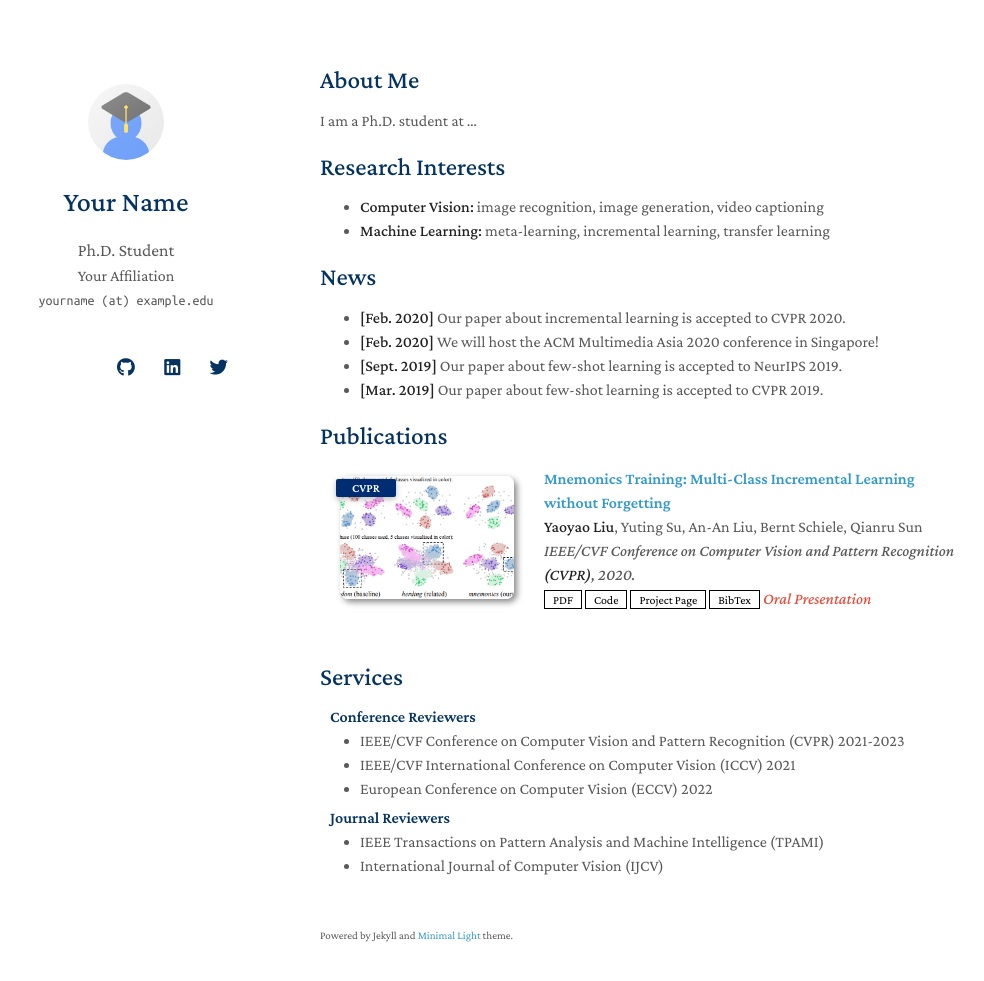
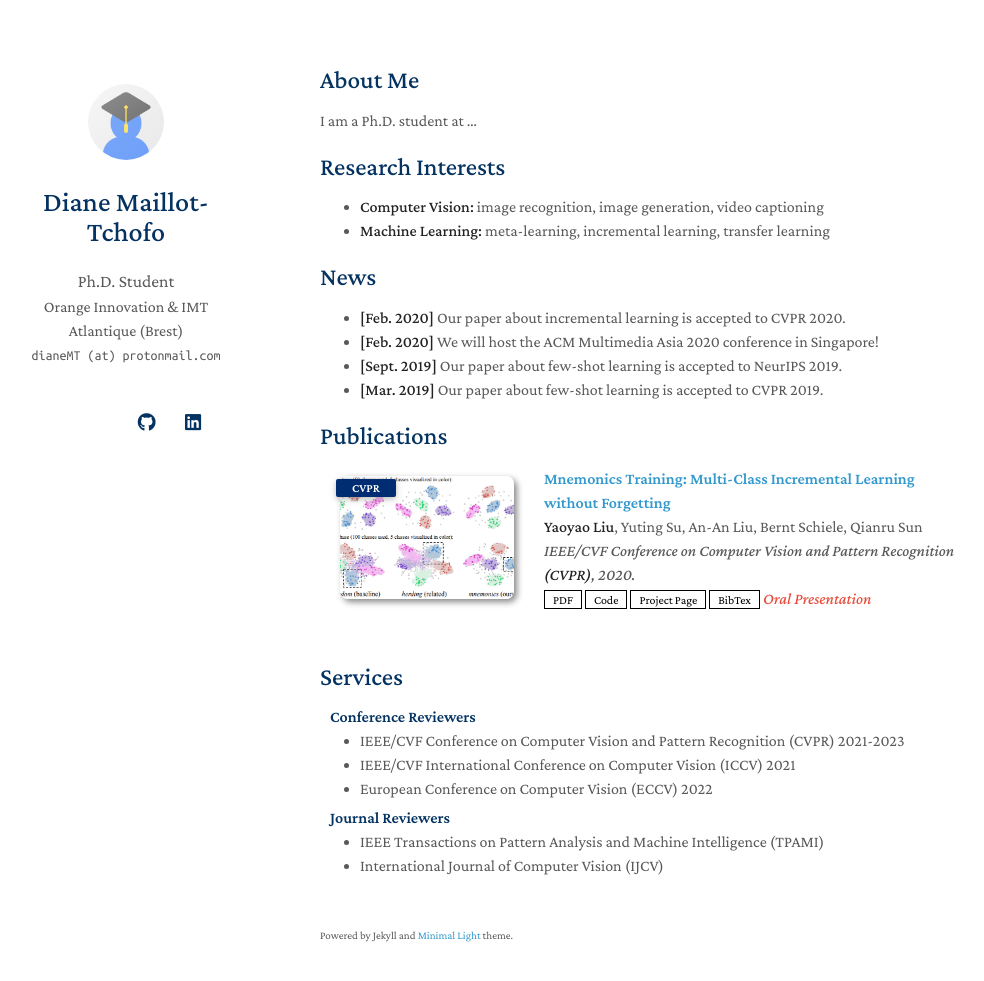
Before and after one commit to DianeMT/DianeMT.github.io, a Jekyll site: the page built from index.md, in a window 1280 px wide and 1016 px high. Shown: the top 981 px of the window, without its empty margins (150-1134 px from the left). Built offline with Jekyll 4.4.1, drawn with Linux system fonts in a browser that asks for light colours; nearby versions of some CDN libraries; a style sheet for code colours, icons or effects is not loaded; our own code applies the rules of GitHub Pages for plain Markdown files.

Commit message:
personalized _config.yml

```diff
--- a/_config.yml
+++ b/_config.yml
@@ -1,22 +1,22 @@
 # Basic Information
-title: Your Name
+title: Diane Maillot-Tchofo
 position: Ph.D. Student
-affiliation: Your Affiliation
-email: yourname (at) example.edu
+affiliation: Orange Innovation & IMT Atlantique (Brest)
+email: dianeMT (at) protonmail.com
 
 # Search Engine Optimization (SEO)
 # The following information is used to improve the website traffic from search engines, e.g., Google.
-keywords: minimal light
-description: The Minimal Light is a simple and elegant jekyll theme for academic personal homepage.
-canonical: https://minimal-light-theme.yliu.me/
+keywords: diane maillot phd student statistics ML
+description: Diane MT's academic & professional homepage.
+#canonical: https://minimal-light-theme.yliu.me/
 
 # Links
 # If you don't need one of them, you may delete the corresponding line.
 google_scholar: https://scholar.google.com/
 cv_link: assets/files/curriculum_vitae.pdf
-github_link: https://github.com/
-linkedin: https://www.linkedin.com/
-twitter: https://twitter.com/
+github_link: https://github.com/DianeMT
+linkedin: https://www.linkedin.com/in/diane-mt/
+#twitter: https://twitter.com/
 
 # Images (e.g., your profile picture and your website's favicon)
 # "favicon" and "favicon_dark" are used for the light and dark modes, respectively.
@@ -34,7 +34,7 @@ auto_dark_mode: true
 
 # Google Analytics ID
 # Please remove this if you don't use Google Analytics
-google_analytics: UA-111540567-4
+#google_analytics: UA-111540567-4
 
 # Use this project as a remote theme for GitHub Pages
 # See the guide here: https://docs.github.com/en/pages/setting-up-a-github-pages-site-with-jekyll/adding-a-theme-to-your-github-pages-site-using-jekyll
```
